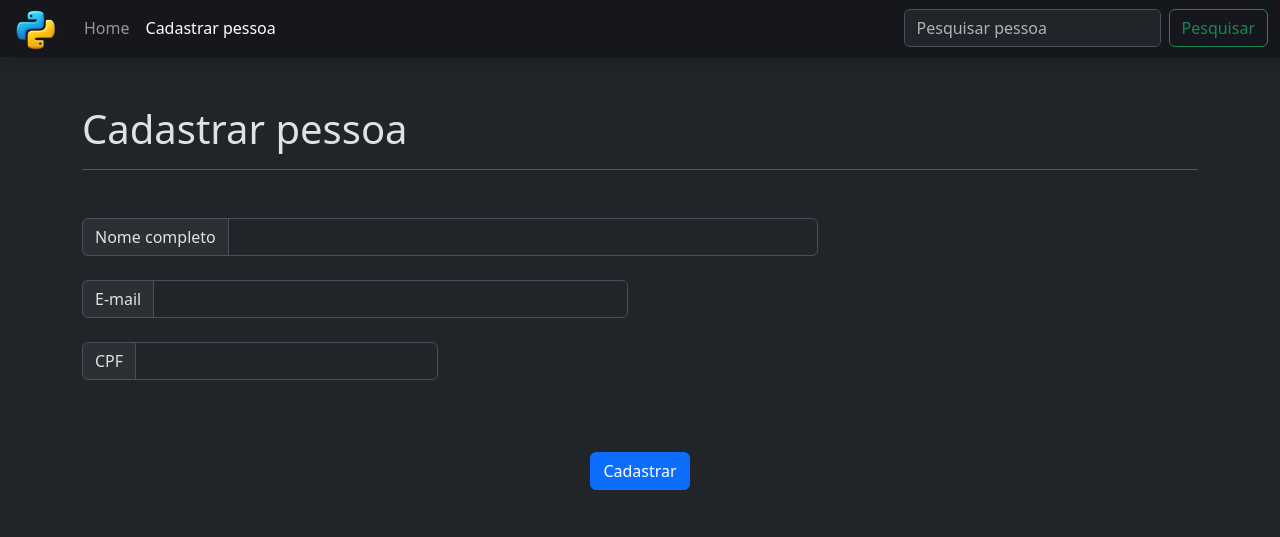
After one commit to flaviomarques88/Python_Developer_QUA.491.001, a Django app: page /crud_app/cadastro/ in a window 1280 px wide. The commit adds this page. Shown: the top 537 px of the page. Run offline with Django 5.2, Linux system fonts and the light colour scheme.

Commit message:
Commit do Curso Python Developer do dia 22/09/2025

```diff
--- a/10_django/projeto_crud/crud_app/models.py
+++ b/10_django/projeto_crud/crud_app/models.py
@@ -1,3 +1,4 @@
+from django.db import models
 from django.db import models
 
 # Create your models here.
@@ -7,5 +8,5 @@ class Pessoa(models.Model):
     email = models.EmailField(unique=True, null=False, blank=False)
     cpf = models.CharField(max_length=14, unique=True, null=True, blank=True)
 
-def __str__(self):
-    return self.nome
+    def __str__(self):
+        return self.nome
--- /dev/null
+++ b/10_django/projeto_crud/crud_app/templates/cadastrar.html
@@ -0,0 +1,90 @@
+{% load static %}
+
+<!doctype html>
+<html lang="pt-br">
+
+<head>
+    <meta charset="utf-8">
+    <meta name="viewport" content="width=device-width, initial-scale=1">
+    <title>Cadastrar pessoa</title>
+    <link href="https://cdn.jsdelivr.net/npm/bootstrap@5.3.8/dist/css/bootstrap.min.css" rel="stylesheet"
+        integrity="sha384-sRIl4kxILFvY47J16cr9ZwB07vP4J8+LH7qKQnuqkuIAvNWLzeN8tE5YBujZqJLB" crossorigin="anonymous">
+</head>
+
+<body class="bg-dark" data-bs-theme="dark">
+    <!-- navbar -->
+    <nav class="navbar navbar-expand-lg mb-5" data-bs-theme="dark"
+        style="background-color: #16161d; box-shadow: 10px 0px 15px #16161d;">
+        <div class="container-fluid">
+            <a class="navbar-brand" href="#">
+                <img src="{% static 'img/icone.png' %}" alt="Ícone" style="margin: -10px 0px;" />
+            </a>
+            <button class="navbar-toggler" type="button" data-bs-toggle="collapse"
+                data-bs-target="#navbarSupportedContent" aria-controls="navbarSupportedContent" aria-expanded="false"
+                aria-label="Toggle navigation">
+                <span class="navbar-toggler-icon"></span>
+            </button>
+            <div class="collapse navbar-collapse" id="navbarSupportedContent">
+                <ul class="navbar-nav me-auto mb-2 mb-lg-0">
+                    <li class="nav-item">
+                        <a class="nav-link" aria-current="page" href="/crud_app/">Home</a>
+                    </li>
+                    <li class="nav-item">
+                        <a class="nav-link active" href="#">Cadastrar pessoa</a>
+                    </li>
+                </ul>
+                <form class="d-flex" role="search">
+                    <input class="form-control me-2" type="search" placeholder="Pesquisar pessoa" aria-label="Search" />
+                    <button class="btn btn-outline-success" type="submit">Pesquisar</button>
+                </form>
+            </div>
+        </div>
+    </nav>
+    <!-- fim do navbar -->
+
+    <!-- container -->
+    <div class="container">
+        <h1>Cadastrar pessoa</h1>
+        <hr class="mb-5">
+        <form action="{% url 'cadastro_pessoa' %}" method="POST">
+            {% csrf_token %}
+            <div class="row">
+                <div class="col-12 col-lg-8">
+                    <div class="input-group mb-4">
+                        <span class="input-group-text" id="inputGroup-sizing-default">Nome completo</span>
+                        <input type="text" class="form-control" aria-label="Sizing example input" aria-describedby="inputGroup-sizing-default" name="nome">
+                    </div>
+                </div>
+            </div>
+            <div class="row">
+                <div class="col-12 col-lg-6">
+                    <div class="input-group mb-4">
+                        <span class="input-group-text" id="inputGroup-sizing-default">E-mail</span>
+                        <input type="text" class="form-control" aria-label="Sizing example input" aria-describedby="inputGroup-sizing-default" name="email">
+                    </div>
+                </div>
+            </div>
+            <div class="row">
+                <div class="col-12 col-md-6 col-lg-4">
+                    <div class="input-group mb-4">
+                        <span class="input-group-text" id="inputGroup-sizing-default">CPF</span>
+                        <input type="text" class="form-control" aria-label="Sizing example input" aria-describedby="inputGroup-sizing-default" name="cpf">
+                    </div>
+                </div>
+            </div>
+            <div class="row">
+                <div class="d-grid gap-2 d-md-flex justify-content-md-center">
+                    <button type="submit" class="btn btn-primary mt-5 mb-5">Cadastrar</button>
+                </div>
+            </div>
+        </form>
+    </div>
+    <!-- fim do container -->
+
+    <!-- scripts -->
+    <script src="https://cdn.jsdelivr.net/npm/bootstrap@5.3.8/dist/js/bootstrap.bundle.min.js"
+        integrity="sha384-FKyoEForCGlyvwx9Hj09JcYn3nv7wiPVlz7YYwJrWVcXK/BmnVDxM+D2scQbITxI"
+        crossorigin="anonymous"></script>
+</body>
+
+</html>
--- a/10_django/projeto_crud/crud_app/urls.py
+++ b/10_django/projeto_crud/crud_app/urls.py
@@ -2,5 +2,11 @@ from django.urls import path
 from . import views
 
 urlpatterns = [
-    path('', views.home, name="home")
+    path('', views.home, name='home'),
+    path('cadastro/', views.cadastro_pessoa, name='cadastro_pessoa'),
+    path('alterar/<int:id_pessoa>/', views.alterar_pessoa, name='alterar_pessoa'),
+    path('deletar/<int:id_pessoa>/', views.deletar_pessoa, name='deletar_pessoa'),
+    path('buscar/', views.buscar_pessoa, name='buscar_pessoa'),
+
+
 ]
--- a/10_django/projeto_crud/crud_app/views.py
+++ b/10_django/projeto_crud/crud_app/views.py
@@ -1,7 +1,36 @@
-from django.shortcuts import render
+from django.shortcuts import render, redirect
 from .models import Pessoa
 
 # Create your views here.
 def home(request):
     pessoas = Pessoa.objects.all()
     return render(request, "home.html", {"pessoas":pessoas})
+
+def cadastro_pessoa(request):
+    if request.method == 'POST':
+        nome = request.POST.get('nome')
+        email = request.POST.get('email')
+        cpf = request.POST.get('cpf')
+        Pessoa.objects.create(nome=nome, email=email, cpf=cpf)
+        return redirect('home')
+    return render(request, 'cadastrar.html')
+
+def alterar_pessoa(request, id_pessoa):
+    pessoa = Pessoa.objects.get(id_pessoa=id_pessoa)
+    if request.method == 'POST':
+        pessoa.nome = request.POST.get('nome')
+        pessoa.email = request.POST.get('email')
+        pessoa.cpf = request.POST.get('cpf')
+        pessoa.save()
+        return redirect('home')
+    return render(request, 'alterar.html', {'pessoa': pessoa})
+
+def deletar_pessoa(request, id_pessoa):
+    pessoa = Pessoa.objects.get(id_pessoa=id_pessoa)
+    pessoa.delete()
+    return redirect('home')
+
+def buscar_pessoa(request):
+    query = request.GET.get('buscar', '')
+    pessoas = Pessoa.objects.filter(nome__icontains=query)
+    return render(request, 'home.html', {'pessoas': pessoas, 'query': query})
```
Also changed, not shown: 10_django/projeto_crud/crud_app/templates/alterar.html (added, +90 -0 lines), 10_django/projeto_crud/crud_app/templates/home.html (+41 -16 lines), 10_django/projeto_crud/crud_app/static/img/icone.png (added), 10_django/projeto_crud/db_crud.db.
